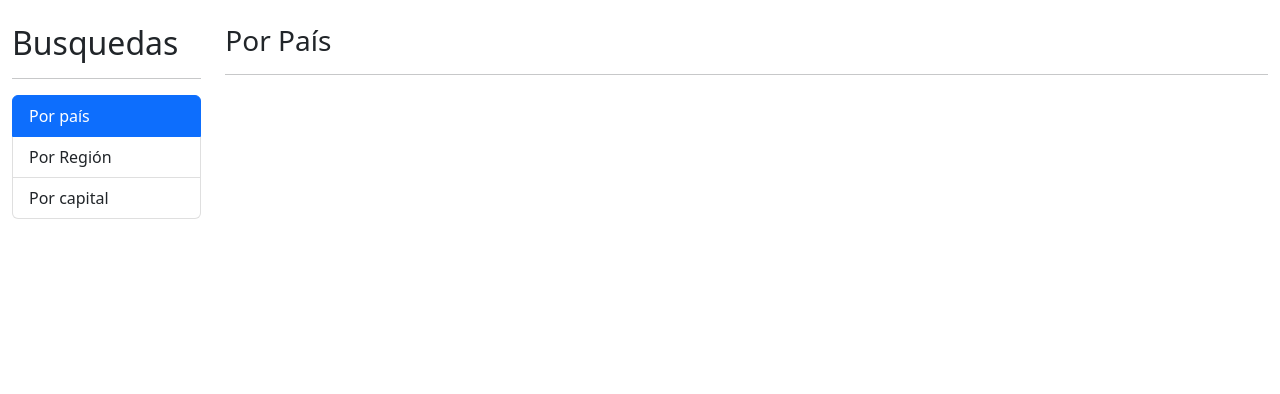
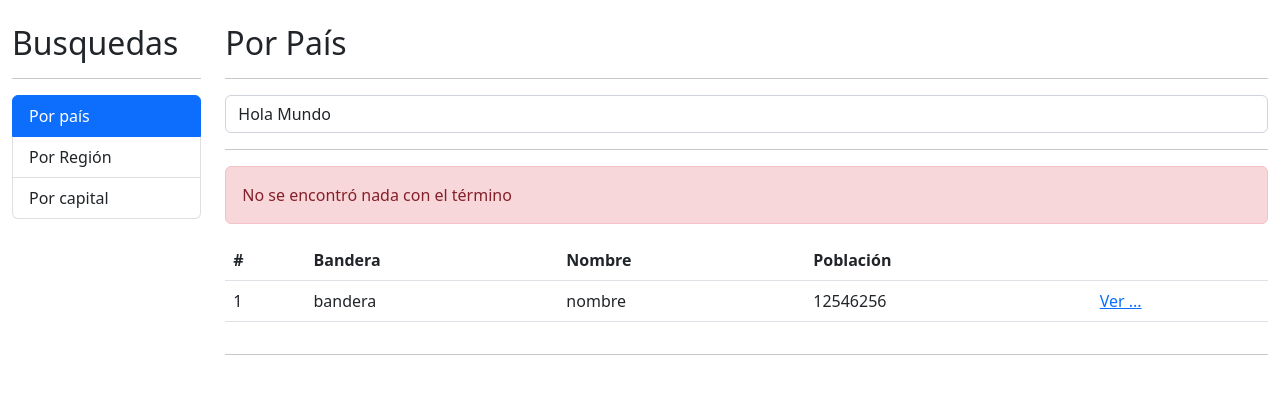
Before and after one commit to JavierSaezGarcia/ng-03-paisesApp, an Angular app: page / in a window 1280 px wide. Shown: the top 394 px of the page. Built offline with nearby package versions, Linux system fonts and the light colour scheme.

Commit message:
Segundo commit

```diff
--- a/src/app/pais/pages/por-pais/por-pais.component.html
+++ b/src/app/pais/pages/por-pais/por-pais.component.html
@@ -1 +1,45 @@
-<h3>Por País</h3>
+<h2>Por País</h2>
+<hr />
+<div class="row">
+    <div class="col">
+        <form (ngSubmit)="buscar()" autocomplete="off">
+            <input type="text"
+            class="form-control"
+            name="termino"
+            [(ngModel)]="termino"
+            placeholder="Buscar Pais..." />
+        </form>
+    </div>
+</div>
+<hr />
+<div class="alert alert-danger">
+    No se encontró nada con el término
+</div>
+
+<div class="row">
+    <div class="col">
+        <table class="table table-hover">
+            <thead>
+                <tr>
+                    <th> # </th>
+                    <th> Bandera </th>
+                    <th> Nombre </th>
+                    <th> Población </th>
+                    <th></th>
+                </tr>
+            </thead>
+            <tbody>
+                <tr>
+                    <td>1</td>
+                    <td>bandera</td>
+                    <td>nombre</td>
+                    <td>12546256</td>
+                    <td>
+                        <a href="/pais/cri">Ver ...</a>
+                    </td>
+                </tr>
+
+            </tbody>
+        </table>
+    </div>
+</div>
--- a/src/app/pais/pages/por-pais/por-pais.component.ts
+++ b/src/app/pais/pages/por-pais/por-pais.component.ts
@@ -6,11 +6,16 @@
   styles: [
   ]
 })
-export class PorPaisComponent implements OnInit {
+export class PorPaisComponent {
+
+  termino: string = 'Hola Mundo';
+  private apiUrl: string = 'https://restcountries.com/v2';
 
   constructor() { }
+  buscar(){
+    console.log(this.termino)
 
-  ngOnInit(): void {
   }
 
+
 }
```
Also changed, not shown: src/app/pais/pais.module.ts (+7 -3 lines).
